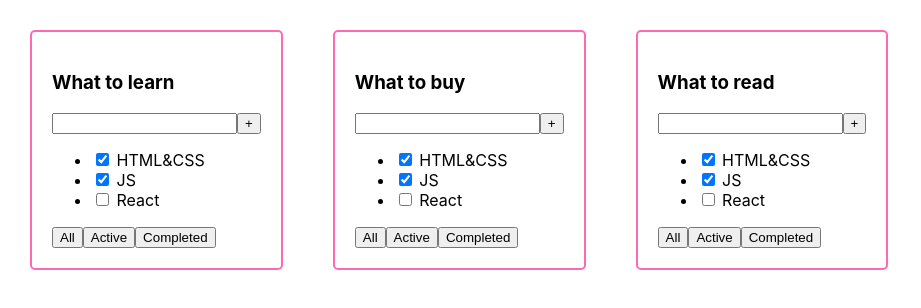
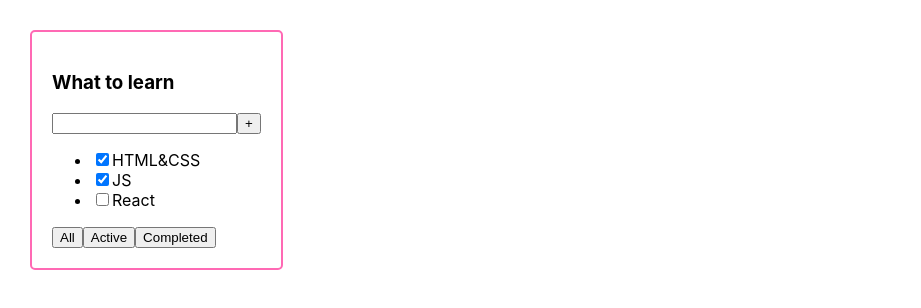
Before and after one commit to vbsm11/todolist-comeback, a React (Create React App) app: page / in a window 1280 px wide. Shown: the top 308 px of the page, without its empty margins (0-921 px from the left). Built offline with nearby package versions, Linux system fonts and the light colour scheme.

Commit message:
Add tasks to props

```diff
--- a/src/App.tsx
+++ b/src/App.tsx
@@ -9,16 +9,27 @@
 
 // CRUD operations
 
+export type TaskType = {
+    id: number,
+    title: string,
+    isDone: boolean
+}
 
 function App(): JSX.Element {
+
+    const tasks: Array<TaskType> = [
+        {id: 1, title: 'HTML&CSS', isDone: true},
+        {id: 2, title: 'JS', isDone: true},
+        {id: 3, title: 'React', isDone: false}
+    ]
 
     // JSX
 
     return (
         <div className="App">
-            <TodoList title={'What to learn'}/>
-            <TodoList title={'What to buy'}/>
-            <TodoList title={'What to read'}/>
+            <TodoList title={'What to learn'} tasks={tasks}/>
+            {/*<TodoList title={'What to buy'}/>*/}
+            {/*<TodoList title={'What to read'}/>*/}
         </div>
     );
 }
--- a/src/TodoList.tsx
+++ b/src/TodoList.tsx
@@ -1,7 +1,9 @@
 import React, {FC} from 'react';
+import {TaskType} from './App';
 
 type TodoListPropsType = {
-    title: string
+    title: string,
+    tasks: TaskType[]
 }
 
 const TodoList: FC<TodoListPropsType> = (props) => {
@@ -13,9 +15,18 @@
                 <button>+</button>
             </div>
             <ul>
-                <li><input type="checkbox" checked={true}/> <span>HTML&CSS</span></li>
-                <li><input type="checkbox" checked={true}/> <span>JS</span></li>
-                <li><input type="checkbox" checked={false}/> <span>React</span></li>
+                <li>
+                    <input type="checkbox" checked={props.tasks[0].isDone}/>
+                    <span>{props.tasks[0].title}</span>
+                </li>
+                <li>
+                    <input type="checkbox" checked={props.tasks[1].isDone}/>
+                    <span>{props.tasks[1].title}</span>
+                </li>
+                <li>
+                    <input type="checkbox" checked={props.tasks[2].isDone}/>
+                    <span>{props.tasks[2].title}</span>
+                </li>
             </ul>
             <div>
                 <button>All</button>
```
